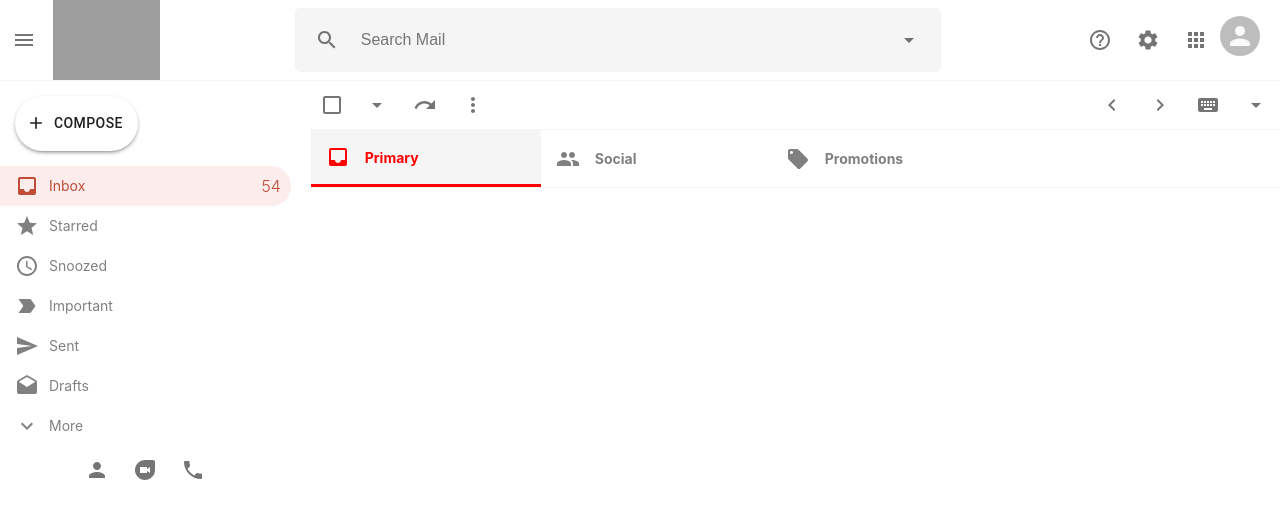
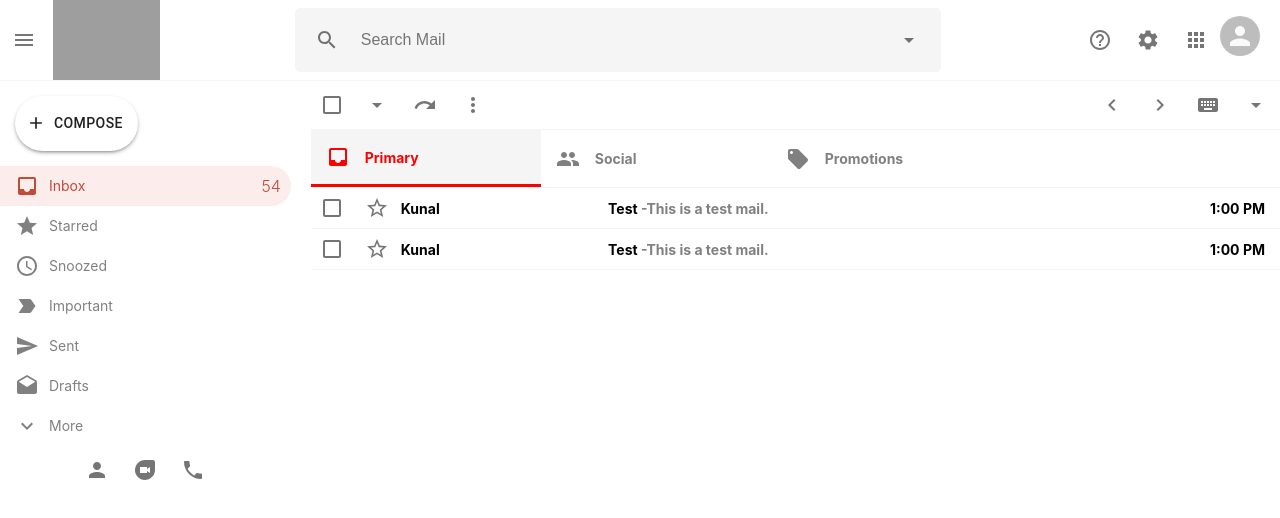
Before and after one commit to kunalhhinduja/gmail-clone, a React (Create React App) app: page / in a window 1280 px wide. Shown: the top 518 px of the page. Built offline with nearby package versions, Linux system fonts and the light colour scheme; grey boxes are pictures that could not be loaded.

Commit message:
Email Row component done

```diff
--- a/src/App.js
+++ b/src/App.js
@@ -3,6 +3,7 @@
 import Header from './Header';
 import Sidebar from './Sidebar';
 import EmailList from './EmailList';
+// import Mail from './Mail';
 import {BrowserRouter as Router, Route, Switch} from 'react-router-dom';
 
 function App() {
@@ -15,6 +16,9 @@
         <Sidebar />
 
         <Switch>
+          {/* <Route path='/mail'>
+              <Mail />
+            </Route> */}
           <Route path='/'>
             <EmailList />
           </Route>
--- a/src/EmailList.js
+++ b/src/EmailList.js
@@ -11,6 +11,7 @@
 import InboxIcon from '@material-ui/icons/Inbox';
 import PeopleIcon from '@material-ui/icons/People';
 import LocalOfferIcon from '@material-ui/icons/LocalOffer';
+import EmailRow from './EmailRow';
 
 function EmailList() {
     return (
@@ -48,7 +49,12 @@
             <div className="emailList-sections">
                 <Section Icon={InboxIcon} title='Primary' color='red' selected />
                 <Section Icon={PeopleIcon} title='Social' color='#1a73e8' />
-                <Section Icon={LocalOfferIcon} title='Promotions' color='green' />
+                <Section Icon={LocalOfferIcon} title='Promotions' color='green'/>
+            </div>
+
+            <div className="emailList-list">
+                <EmailRow title="Kunal" subject="Test" description="This is a test mail." time="1:00 PM" />
+                <EmailRow title="Kunal" subject="Test" description="This is a test mail." time="1:00 PM" />
             </div>
         </div>
     )
--- /dev/null
+++ b/src/EmailRow.css
@@ -0,0 +1,50 @@
+.emailRow {
+    display: flex;
+    align-items: center;
+    height: 40px;
+    border-bottom: 1px solid #f5f5f5;
+    cursor: pointer;
+    z-index: 100;
+  }
+
+  .emailRow:hover {
+    border-top: 1px solid #f5f5f5;
+    box-shadow: 0 4px 4px -2px (0, 0, 0, 0.24);
+  }
+
+  .emailRow-title {
+    flex: 0.3;
+    font-size: 14px;
+    white-space: nowrap;
+    overflow: hidden;
+    text-overflow: ellipsis;
+  }
+
+  .emailRow-options {
+    display: flex;
+  }
+
+  .emailRow-message {
+    display: flex;
+    flex: 0.9;
+    font-size: 14px;
+  }
+
+  .emailRow-message > h4 {
+    width: 400px;
+    white-space: nowrap;
+    overflow: hidden;
+    text-overflow: ellipsis;
+    padding-left: 5px;
+    padding-right: 5px;
+  }
+
+  .emailRow-description {
+    color: #808080;
+  }
+
+  .emailRow-time {
+    padding-right: 15px;
+    font-size: 14px;
+    font-weight: bold;
+  }
--- /dev/null
+++ b/src/EmailRow.js
@@ -0,0 +1,37 @@
+import React from 'react';
+import './EmailRow.css';
+import {Checkbox, IconButton} from '@material-ui/core';
+import StarBorderIcon from '@material-ui/icons/StarBorder';
+import {useHistory} from 'react-router-dom';
+
+function EmailRow({title, subject, description, time}) {
+    const history = useHistory();
+
+    return (
+        <div className="emailRow" onClick={() => history.push('/mail')}>
+            <div className="emailRow-options">
+                <Checkbox />
+                <IconButton>
+                    <StarBorderIcon />
+                </IconButton>
+            </div>
+
+            <h3 className="emailRow-title">
+                {title}
+            </h3>
+
+            <div className="emailRow-message">
+                <h4>
+                    {subject}{" "}
+                    <span className="emailRow-description">-{description}</span>
+                </h4>
+            </div>
+
+            <div className="emailRow-time">
+                {time}
+            </div>
+        </div>
+    )
+}
+
+export default EmailRow;
```
